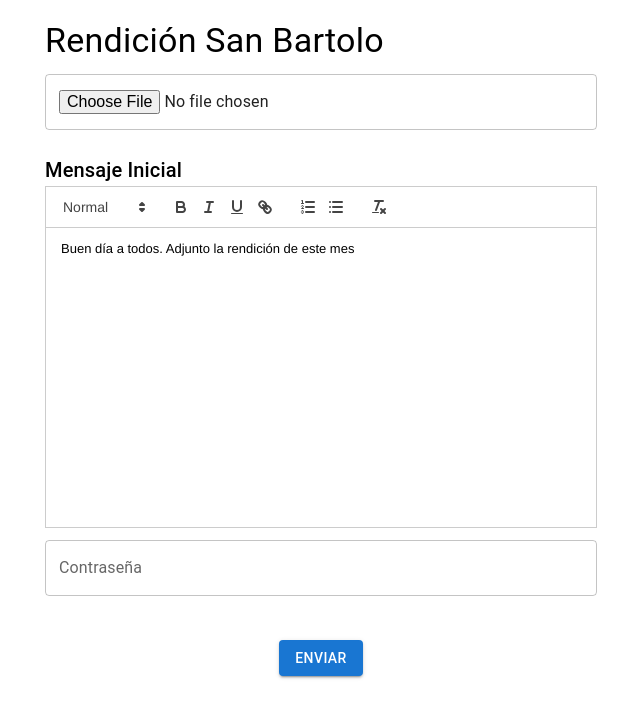
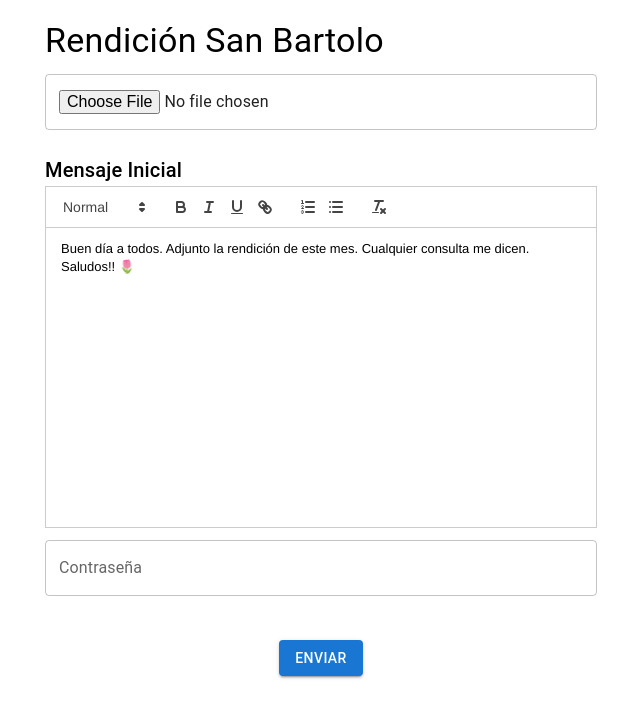
Before and after one commit to tomasp92/san-bartolo-fe, a React (Create React App) app: page / in a window 1280 px wide. Shown: the top 718 px of the page, without its empty margins (319-959 px from the left). Built offline with nearby package versions, Linux system fonts and the light colour scheme.

Commit message:
cambiar mensaje predeterminado

```diff
--- a/src/FormPage.js
+++ b/src/FormPage.js
@@ -6,7 +6,7 @@ import 'react-quill/dist/quill.snow.css';
 
 const FormPage = () => {
   const { register, handleSubmit, formState: { errors }, reset } = useForm();
-  const [htmlMessage, setHtmlMessage] = useState('Buen día a todos. Adjunto la rendición de este mes');
+const [htmlMessage, setHtmlMessage] = useState('Buen día a todos. Adjunto la rendición de este mes. Cualquier consulta me dicen. Saludos!! 🌷');
   const [loading, setLoading] = useState(false);
   const [successMessage, setSuccessMessage] = useState('');
   const [errorMessage, setErrorMessage] = useState('');
```
